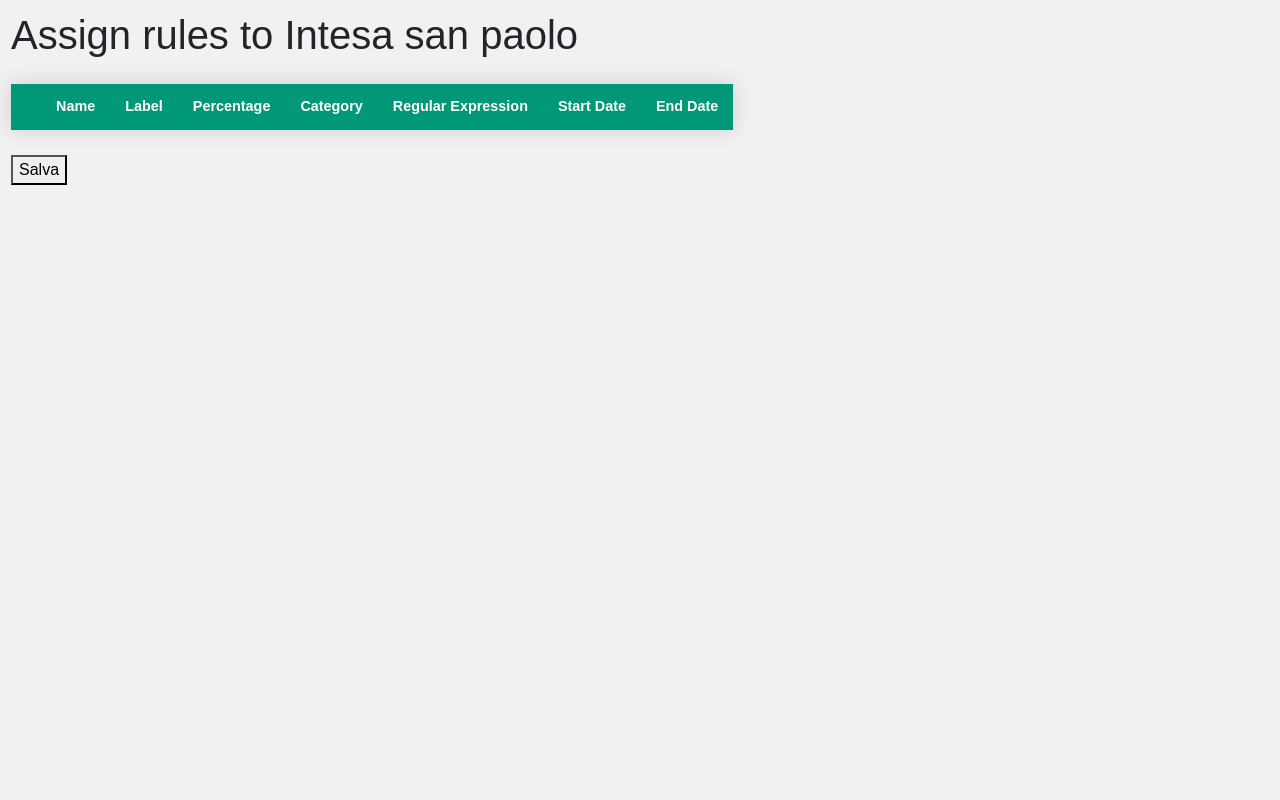
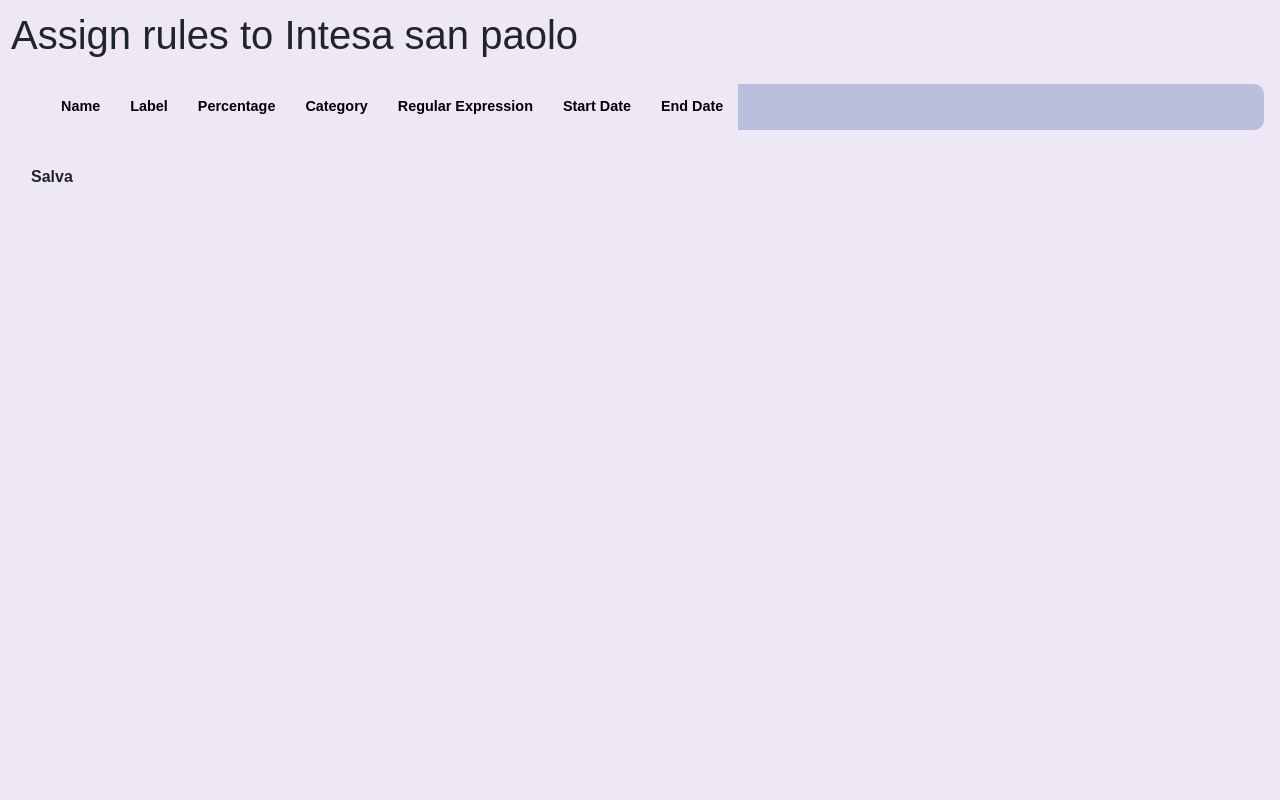
Before and after one commit to NicolaDes/PortfolioManager, a Django app: page /1/rules in a window 1280 px wide. Run offline with Django 5.2, Linux system fonts and the light colour scheme; data comes from the database, SQL or seed files in the repository; data that the repository does not hold is empty; some libraries are stand-ins or nearby versions.

Commit message:
PM-34: Update theme

```diff
--- a/Expenses/app/static/css/forms.css
+++ /dev/null
@@ -1,11 +0,0 @@
-input[type="text"],
-input[type="number"],
-input[type="submit"] {
-    border-radius: 5px;
-    background-color: #f2dede;
-}
-
-input[type="submit"] {
-    margin-right: 10px;
-    background-color: #f2dede;
-}
--- /dev/null
+++ b/Expenses/app/static/css/lightTheme.css
@@ -0,0 +1,36 @@
+:root {
+    --theme-one: rgb(61, 82, 161);
+    --theme-two: rgb(113, 145, 230);
+    --theme-three: rgb(134, 151, 195);
+    --theme-four: rgb(173, 186, 218);
+    --theme-five: rgb(238, 232, 246);
+
+    --theme-background: var(--theme-five);
+    --theme-text: black;
+    --theme-topnav: rgb(173, 186, 218, 0.5);
+    --theme-title: black;
+    --theme-topnav-elements: var(--theme-text);
+    --theme-topnav-elements-hover: var(--theme-one);
+    --theme-topnav-elements-bg: var(--theme-topnav);
+    --theme-topnav-elements-bg-hover: var(--theme-background);
+    --theme-footer-bg: var(--theme-three);
+
+    --theme-button: var(--theme-text);
+    --theme-button-background: var(--theme-four);
+    --theme-button-hover: var(--theme-background);
+    --theme-button-background-hover: var(--theme-one);
+
+    --theme-links: var(--theme-one);
+    --theme-input: var(--theme-three);
+    --theme-input-submit-background: var(--theme-two);
+    --theme-input-submit: var(--theme-three);
+    --theme-border: var(--theme-two);
+
+    --theme-div-background: rgb(134, 151, 195, 0.5);
+    --theme-card: rgb(134, 151, 195, 0.5);
+
+    --theme-table-shadow: var(--theme-two);
+    --theme-table-t: var(--theme-text);
+    --theme-table-t-background: var(--theme-background);
+    --theme-table-border: var(--theme-two);
+}
--- a/Expenses/app/static/css/site.css
+++ b/Expenses/app/static/css/site.css
@@ -1,19 +1,13 @@
 html {
     font-size: 14px;
-}
-
-@media (min-width: 768px) {
-  html {
-    font-size: 16px;
-  }
-}
-
-html {
     position: relative;
     min-height: 100%;
 }
 
 body {
+    font-family: Arial;
+    padding: 11px;
+    background: var(--theme-background);
     margin-bottom: 60px;
     margin-left: 0px;
 }
@@ -22,34 +16,42 @@ body {
     box-sizing: border-box;
 }
 
-body {
-    font-family: Arial;
-    padding: 11px;
-    background: #f1f1f1;
-}
-
 /* Header/Blog Title */
 .header {
     padding: 30px;
     text-align: center;
-    background: white;
+    background: var(--theme-background);
 }
 
 .header h1 {
     font-size: 50px;
+    color: var(--theme-title);
+}
+
+h2, h3, h4, h5, p {
+    color: var(--theme-text);
+}
+
+/* Stile generale per tutte le div */
+div {
+    background-color: var(--theme-div-background);
+    margin: 5px;
+    border-radius: 10px;
+    /* box-shadow: 0 0 20px var(--theme-table-shadow); */
 }
 
 /* Style the top navigation bar */
 .topnav {
     overflow: hidden;
-    background-color: #0ABAB5;
+    background-color: var(--theme-topnav);
 }
 
 /* Style the topnav links */
 .topnav a {
     float: left;
     display: block;
-        color: #f2f2f2;
+    color: var(--theme-topnav-elements);
+    background-color: var(--theme-topnav-elements-bg);
     text-align: center;
     padding: 14px 16px;
     text-decoration: none;
@@ -57,35 +59,28 @@ body {
 
 /* Change color on hover */
 .topnav a:hover {
-            background-color: #ddd;
-            color: black;
+    color: var(--theme-topnav-elements-hover);
+    background-color: var(--theme-topnav-elements-bg-hover);
 }
 
 /* Create two unequal columns that floats next to each other */
 /* Left column */
 .leftcolumn {
     float: left;
-    width: 75%;
+    width: 74%;
 }
 
 /* Right column */
 .rightcolumn {
     float: left;
     width: 25%;
-    background-color: #f1f1f1;
+    background-color: var(--theme-background);
     padding-left: 20px;
-}
-
-/* Fake image */
-.fakeimg {
-    background-color: #aaa;
-    width: 100%;
-    padding: 20px;
 }
 
 /* Add a card effect for articles */
 .card {
-    background-color: white;
+    background-color: var(--theme-card);
     padding: 20px;
     margin-top: 20px;
 }
@@ -101,10 +96,84 @@ body {
 .footer {
     padding: 10px;
     text-align: center;
-    background: #ddd;
+    background: var(--theme-footer-bg);
     margin-top: 10px;
 }
 
+table {
+    border-collapse: collapse;
+    margin: 25px 0;
+    font-size: 0.9em;
+    font-family: sans-serif;
+    min-width: 400px;
+    /* box-shadow: 0 0 20px var(--theme-table-shadow); */
+}
+
+thead tr {
+    background-color: var(--theme-table-t-background);
+    color: var(--theme-table-t);
+    text-align: left;
+}
+
+th, td {
+    background-color: var(--theme-table-t-background);
+    color: var(--theme-table-t);
+    padding: 12px 15px;
+}
+
+tbody tr {
+    border-bottom: 1px solid var(--theme-table-border);
+}
+
+/* Links */
+a {
+    color: var(--theme-links);
+    text-decoration: none;
+}
+
+
+/* Inputs */
+input {
+    border: 1px solid var(--theme-border);
+    padding: 5px;
+    border-radius: 5px;
+}
+
+input[type="text"],
+input[type="number"],
+input[type="submit"] {
+    border-radius: 5px;
+    background-color: var(--theme-input-submit-background);
+    color: var(--theme-input-submit);
+}
+
+input[type="submit"] {
+    margin-right: 10px;
+    background-color: var(--theme-input-submit-background);
+    color: var(--theme-input-submit);
+}
+
+button {
+    background-color: var(--theme-background);
+    color: var(--theme-primary);
+    border:  none;
+    font-weight: bold;
+    padding: 10px 20px;
+    cursor: pointer;
+    border-radius: 5px;
+}
+
+button:hover {
+    background-color: var(--theme-primary);
+    color: var(--theme-background);
+    border:  none;
+    font-weight: bold;
+    padding: 10px 20px;
+    cursor: pointer;
+    border-radius: 5px;
+}
+
+/* Responsive layouts */
 /* Responsive layout - when the screen is less than 800px wide, make the two columns stack on top of each other instead of next to each other */
 @media screen and (max-width: 800px) {
     .leftcolumn, .rightcolumn {
@@ -121,47 +190,8 @@ body {
     }
 }
 
-.styled-table {
-    border-collapse: collapse;
-    margin: 25px 0;
-    font-size: 0.9em;
-    font-family: sans-serif;
-    min-width: 400px;
-    box-shadow: 0 0 20px rgba(0, 0, 0, 0.15);
+@media (min-width: 768px) {
+    html {
+      font-size: 16px;
     }
-
-.styled-table thead tr {
-    background-color: #009879;
-    color: #ffffff;
-    text-align: left;
   }
-
-.styled-table th,
-.styled-table td {
-    padding: 12px 15px;
-}
-
-.styled-table tbody tr {
-    border-bottom: 1px solid #dddddd;
-}
-
-.styled-table tbody tr:nth-of-type(even) {
-    background-color: #f3f3f3;
-}
-
-.styled-table tbody tr:last-of-type {
-    border-bottom: 2px solid #009879;
-}
-
-.styled-table tbody tr.active-row {
-    font-weight: bold;
-    color: #009879;
-}
-
-[type=search] {
-    background-image: url("{% static 'images/searchicon.png' %}");
-    background-position: 10px 10px;
-    background-repeat: no-repeat;
-    padding: 5px 20px 5px 40px !important;
-    margin-bottom: 8px !important;
-}
--- a/Expenses/app/templates/base.html
+++ b/Expenses/app/templates/base.html
@@ -8,9 +8,9 @@
     <title>{% block title %}Portfolio{% endblock title %}</title>
     <link rel="stylesheet" href="{% static 'lib/bootstrap/dist/css/bootstrap.min.css' %}" />
     <link rel="stylesheet" href="{% static 'lib/jquery-datatables/dist/css/jquery.dataTables.css' %}" />
+    <link rel="stylesheet" href="{% static 'css/lightTheme.css' %}" />
     <link rel="stylesheet" href="{% static 'css/site.css' %}" />
     <link rel="stylesheet" href="{% static 'css/modals.css' %}" />
-    <link rel="stylesheet" href="{% static 'css/forms.css' %}" />
     <!-- <link rel="stylesheet" href="{% static 'PortfolioTracker.styles.css' %}" /> -->
 
     <script src="{% static 'lib/jquery/dist/jquery.min.js' %}"></script>
```
Also changed, not shown: Expenses/app/templates/portfolio_detail.html (+37 -2 lines), MarketDater/app/data/tickers.json (+6 -1 lines). Lines whose indentation alone changed are shown as unchanged.
